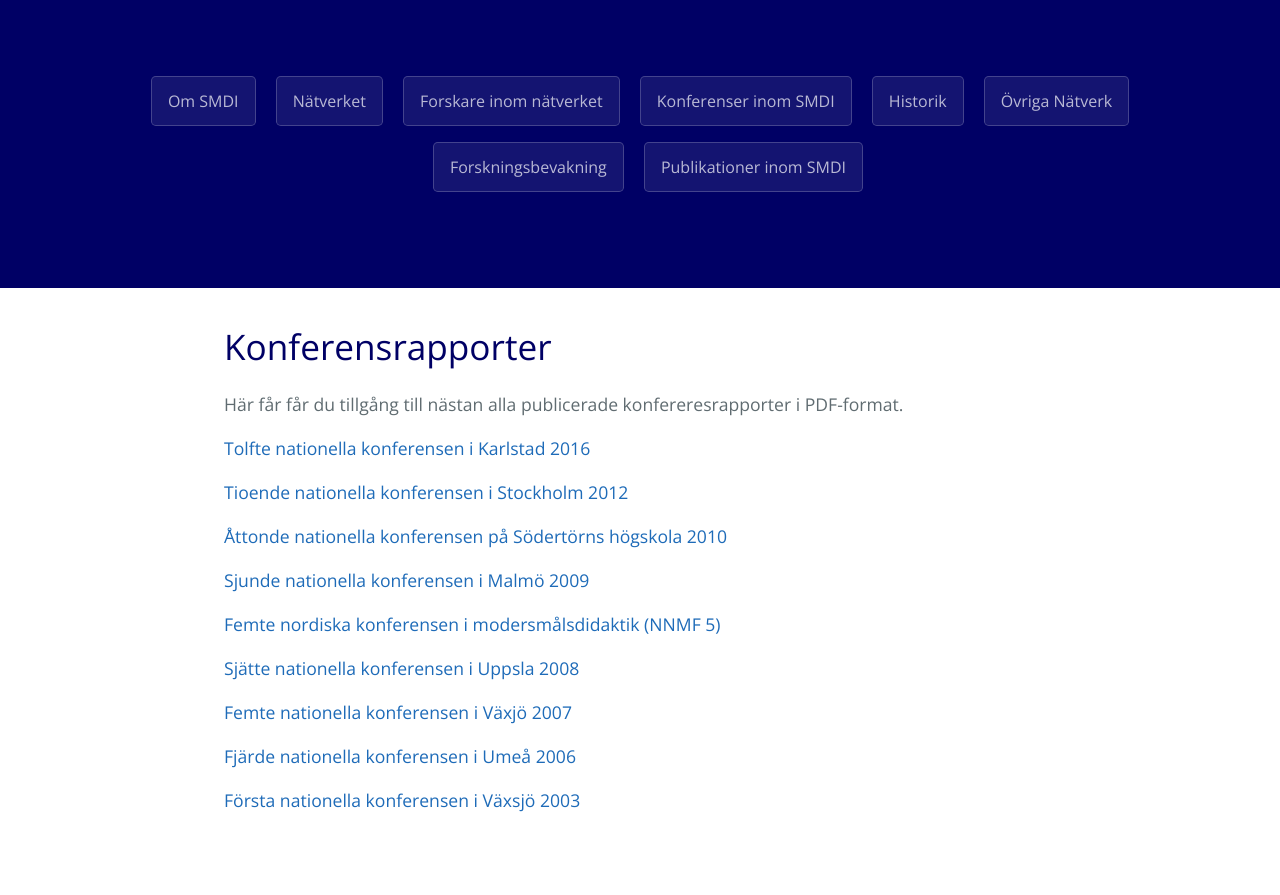
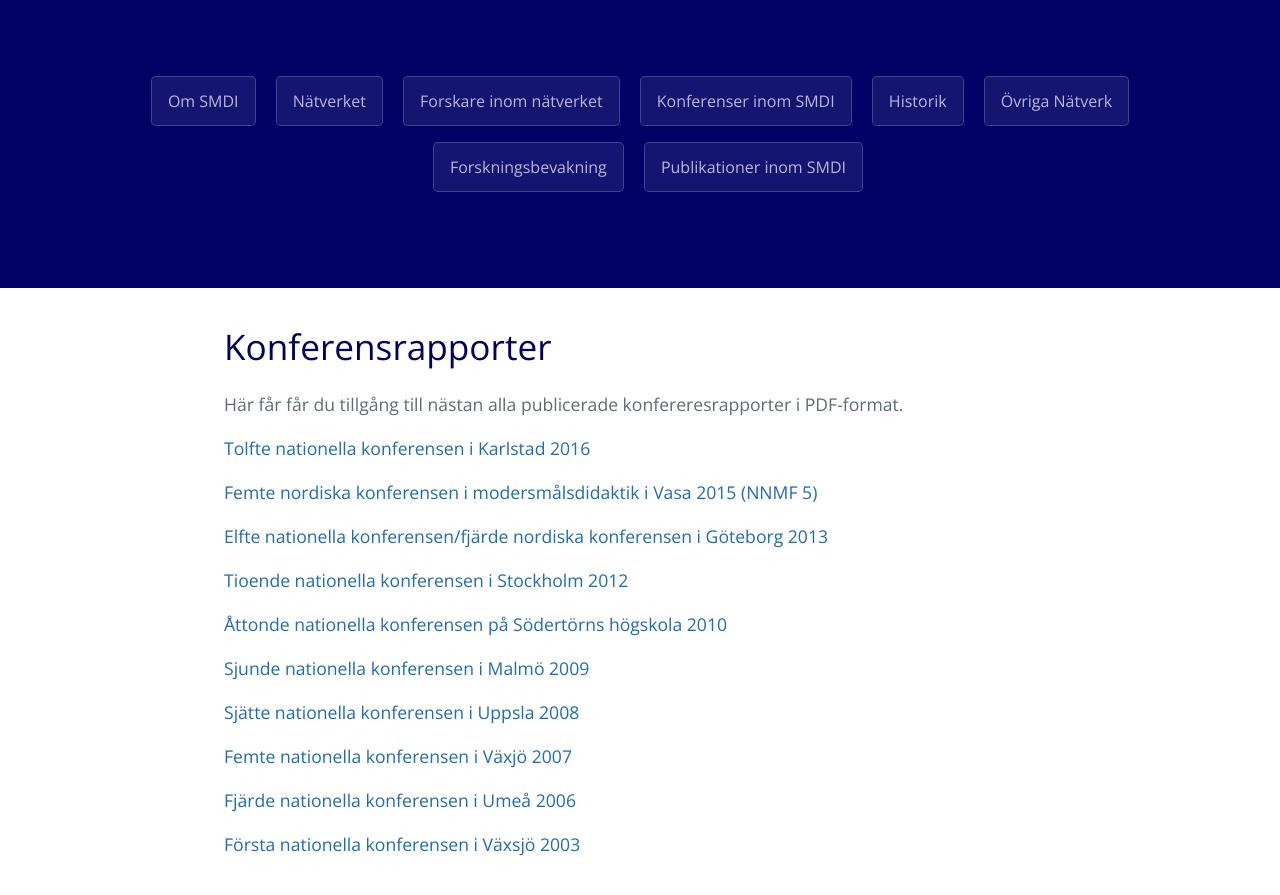
Before and after one commit to smdihemsida/smdihemsida.github.io, a Jekyll site: the page built from publikationer.md, in a window 1280 px wide, cut to the strip 307-1214 px from the top of the page. Shown: the top 895 px of the strip. Built offline with Jekyll 4.4.1, drawn with Linux system fonts in a browser that asks for light colours; our own code applies the rules of GitHub Pages for plain Markdown files; before the commit the page ends 1170 px from its top, so only the background shows below that.

Commit message:
Update publikationer.md

```diff
--- a/publikationer.md
+++ b/publikationer.md
@@ -10,13 +10,15 @@ Här får får du tillgång till nästan alla publicerade konfereresrapporter i
 
 [Tolfte nationella konferensen i Karlstad 2016](https://drive.google.com/open?id=1NswyteLfcA9qzZpzSVrCsBcUeVoaM0NO)
 
+[Femte nordiska konferensen i modersmålsdidaktik i Vasa 2015 (NNMF 5)](https://drive.google.com/open?id=1vJ-_2UMUs0mALhy79-bASaOYtwfmvE6m)
+
+[Elfte nationella konferensen/fjärde nordiska konferensen i Göteborg 2013](https://drive.google.com/open?id=1rYrs2qbAugG-FPNsxqRQgxROeHzCP7zz)
+
 [Tioende nationella konferensen i Stockholm 2012](https://drive.google.com/open?id=1hSeazJQiEuyMXVsSq673aYk2Yvm0dkgg)
 
 [Åttonde nationella konferensen på Södertörns högskola 2010](https://drive.google.com/open?id=1AC1o5fMJl6YyrhiD90A2iajbo_MH8TvN)
 
 [Sjunde nationella konferensen i Malmö 2009](https://drive.google.com/open?id=1ncm6FqApeaKvrzz6qEgh47aPB3VgKNL5)
-
-[Femte nordiska konferensen i modersmålsdidaktik (NNMF 5)](https://drive.google.com/open?id=1vJ-_2UMUs0mALhy79-bASaOYtwfmvE6m)
 
 [Sjätte nationella konferensen i Uppsla 2008](https://drive.google.com/open?id=1s9HMd_CufRzVP0yPBR7latxpZKMJSgLt)
 
```
